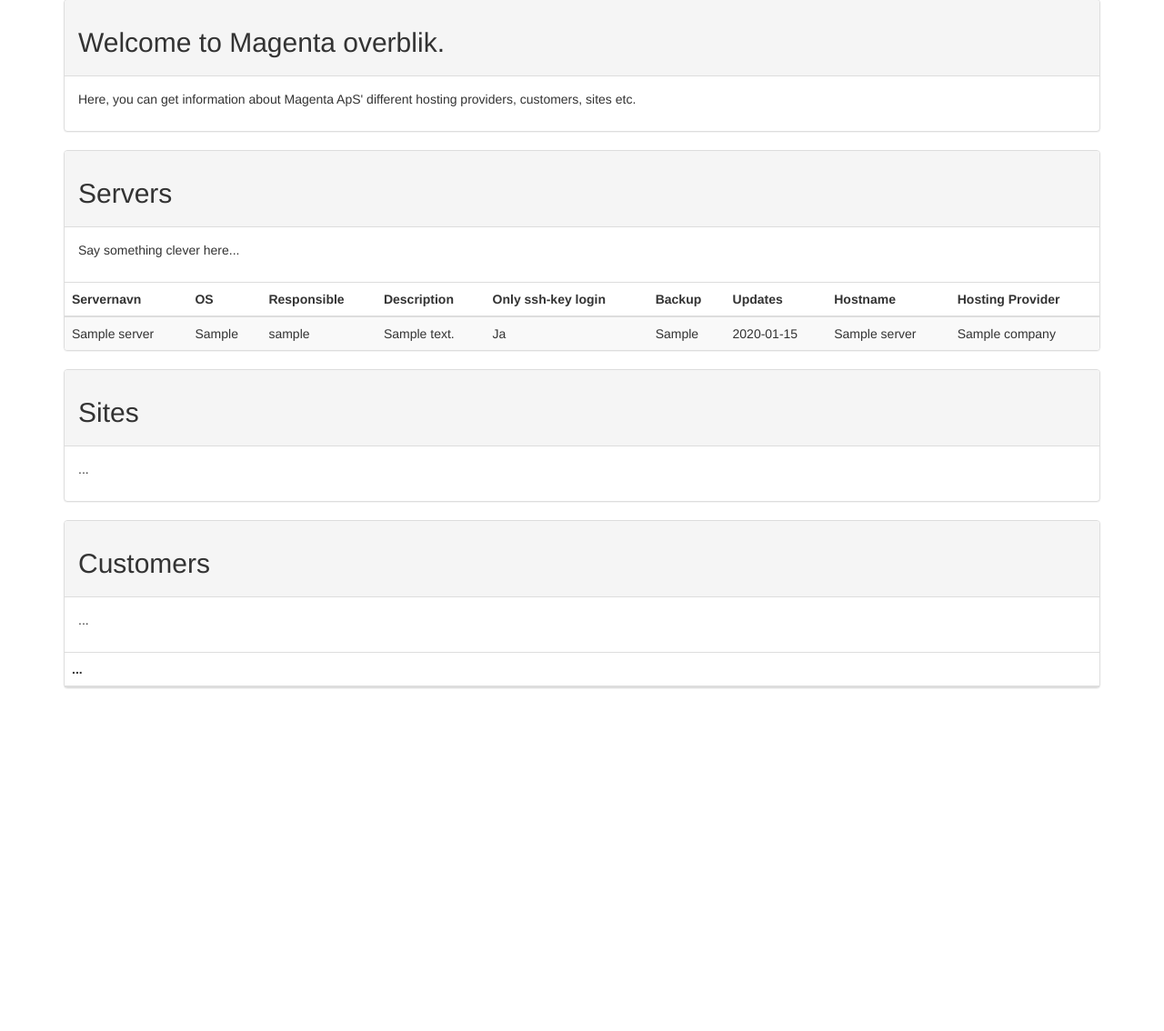
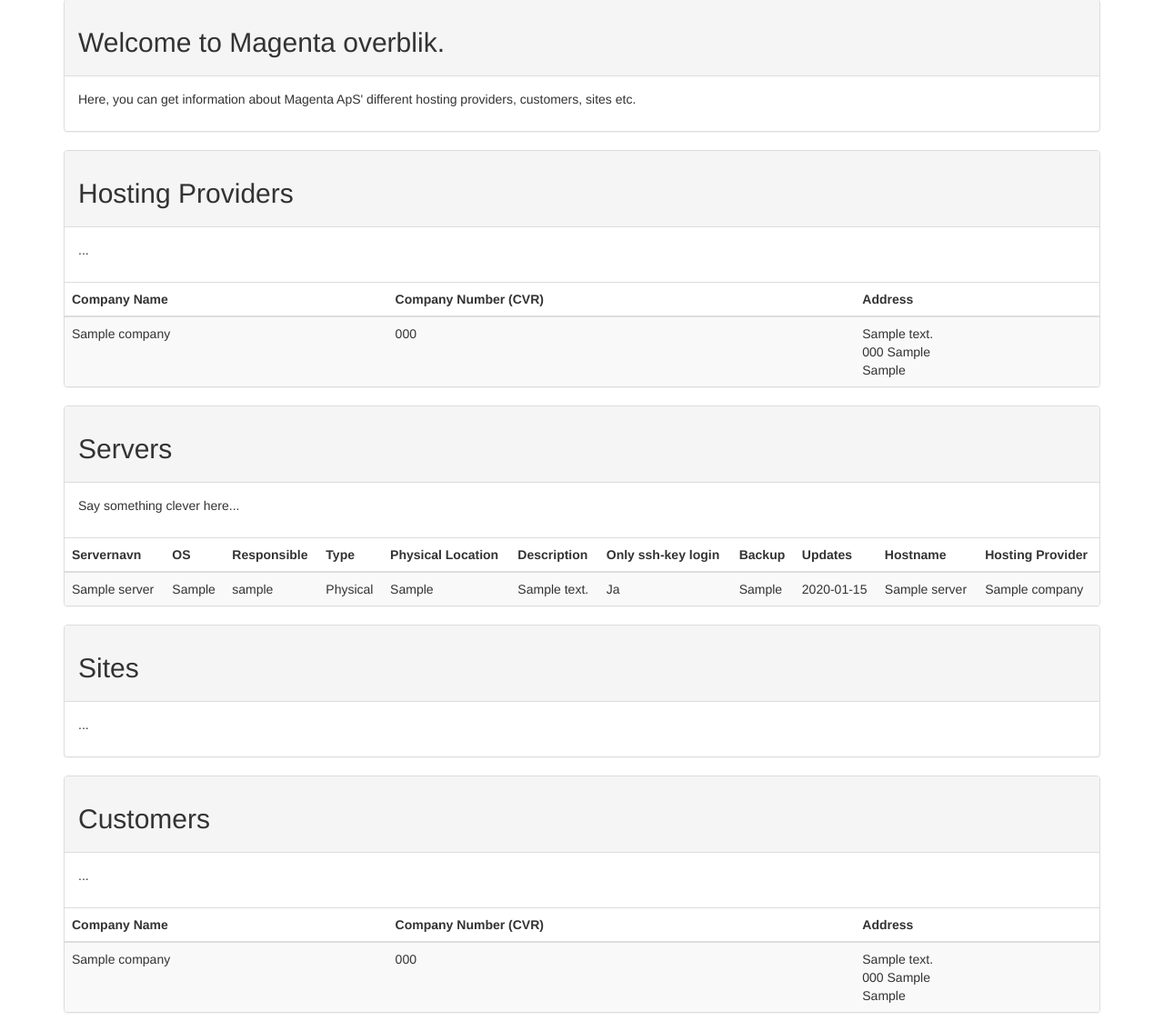
Before and after one commit to magenta-aps/magentaoverblik, a Django app: page / in a window 1280 px wide. Shown: the part 173-1307 px from the top of the page at 91% size. Before the commit the page ends 930 px from the top, so only its background shows below. Run offline with Django 3.2, Linux system fonts and the light colour scheme; a user stored in the database is signed in; tables that the repository leaves empty hold one stand-in row (values such as "Sample post"); lists and menus that the app fills with data are empty; some libraries are stand-ins or nearby versions.

Commit message:
Fixed type choices bug, and hooked up Customer and HostingProvider to the template.

```diff
--- a/overblik/models.py
+++ b/overblik/models.py
@@ -107,8 +107,7 @@
         (PHYSICAL, u'Physical'),
         (VIRTUAL, u'Virtual'),
     )
-    type = models.CharField(
-        max_length=50,
+    type = models.IntegerField(
         choices=TYPE_CHOICES,
         verbose_name=u'Type'
     )
@@ -172,8 +171,7 @@
         (MAIL_SERVICE, u'Mailserver'),
         (BOTH, u'Both'),
     )
-    type = models.CharField(
-        max_length=50,
+    type = models.IntegerField(
         choices=TYPE_CHOICES,
         verbose_name=u'Type'
     )
--- a/overblik/templates/index.html
+++ b/overblik/templates/index.html
@@ -14,6 +14,39 @@
     <div class="container">
         <div class="panel panel-default">
             <!-- Default panel contents -->
+            <div class="panel-heading"><h2>Hosting Providers</h2></div>
+            <div class="panel-body">
+                <p>...</p>
+            </div>
+
+            <!-- Table -->
+            <table class="table table-striped">
+                <thead>
+                    <th>Company Name</th>
+                    <th>Company Number (CVR)</th>
+                    <th>Address</th>
+                </thead>
+                <tbody>
+                    {% for provider in hosting_providers %}
+                    <tr>
+                        <td>{{ provider.company.company_name }}</td>
+                        <td>{{ provider.company.company_number }}</td>
+                        <td>
+                            {{ provider.company.registered_address.street_address }}<br>
+                            {{ provider.company.registered_address.postal_code }}
+                            {{ provider.company.registered_address.locality }}<br>
+                            {{ provider.company.registered_address.country }}<br>
+
+                        </td>
+                    </tr>
+                    {% endfor %}
+                </tbody>
+         </table>
+        </div>
+    </div>
+    <div class="container">
+        <div class="panel panel-default">
+            <!-- Default panel contents -->
             <div class="panel-heading"><h2>Servers</h2></div>
             <div class="panel-body">
                 <p>Say something clever here...</p>
@@ -25,6 +58,8 @@
                     <th>Servernavn</th>
                     <th>OS</th>
                     <th>Responsible</th>
+                    <th>Type</th>
+                    <th>Physical Location</th>
                     <th>Description</th>
                     <th>Only ssh-key login</th>
                     <th>Backup</th>
@@ -38,10 +73,28 @@
                         <td>{{ server.name }}</td>
                         <td>{{ server.operating_system }}</td>
                         <td>{{ server.responsible }}</td>
-                        <td>{{ server.description }}</td>
+                        <td>{{ server.get_type_display }}</td>
+                        <td>
+                            {% if server.physical_location %}
+                            {{ server.physical_location }}
+                            {% endif %}
+                        </td>
+                        <td>
+                            {% if server.description %}
+                            {{ server.description }}
+                            {% endif %}
+                        </td>
                         <td>{% if server.ssh_key_login_only %}Ja{% else %}Nej{% endif%}</td>
-                        <td>{{ server.backup }}</td>
-                        <td>{{ server.updates }}</td>
+                        <td>
+                            {% if server.backup %}
+                            {{ server.backup }}
+                            {% endif %}
+                        </td>
+                        <td>
+                            {% if server.updates %}
+                            {{ server.updates }}
+                            {% endif %}
+                        </td>
                         <td>{{ server.hostname }}</td>
                         <td>{{ server.hosting_provider.company.company_name }}</td>
                     </tr>
@@ -75,12 +128,25 @@
             <!-- Table -->
             <table class="table table-striped">
                 <thead>
-                    <th>...</th>
+                    <th>Company Name</th>
+                    <th>Company Number (CVR)</th>
+                    <th>Address</th>
                 </thead>
                 <tbody>
+                    {% for customer in customers %}
+                    <tr>
+                        <td>{{ customer.company.company_name }}</td>
+                        <td>{{ customer.company.company_number }}</td>
+                        <td>
+                            {{ customer.company.registered_address.street_address }}<br>
+                            {{ customer.company.registered_address.postal_code }}
+                            {{ customer.company.registered_address.locality }}<br>
+                            {{ customer.company.registered_address.country }}<br>
+                        </td>
+                    </tr>
+                    {% endfor %}
                 </tbody>
-
-            </table>
+         </table>
         </div>
     </div>
 {% endblock %}
--- a/overblik/views.py
+++ b/overblik/views.py
@@ -2,13 +2,16 @@
 
 # Create your views here.
 from django.views.generic import TemplateView
-from overblik.models import Server
+from overblik.models import Server, Customer, HostingProvider
 
 
 class IndexView(LoginRequiredMixin, TemplateView):
     template_name = 'index.html'
 
     def get_context_data(self, **kwargs):
-        if 'servers' not in kwargs:
-            kwargs['servers'] = Server.objects.all()
-        return kwargs
+        context = super(IndexView, self).get_context_data(**kwargs)
+        context['servers'] = Server.objects.all()
+        context['customers'] = Customer.objects.all()
+        context['hosting_providers'] = HostingProvider.objects.all()
+
+        return context
```
